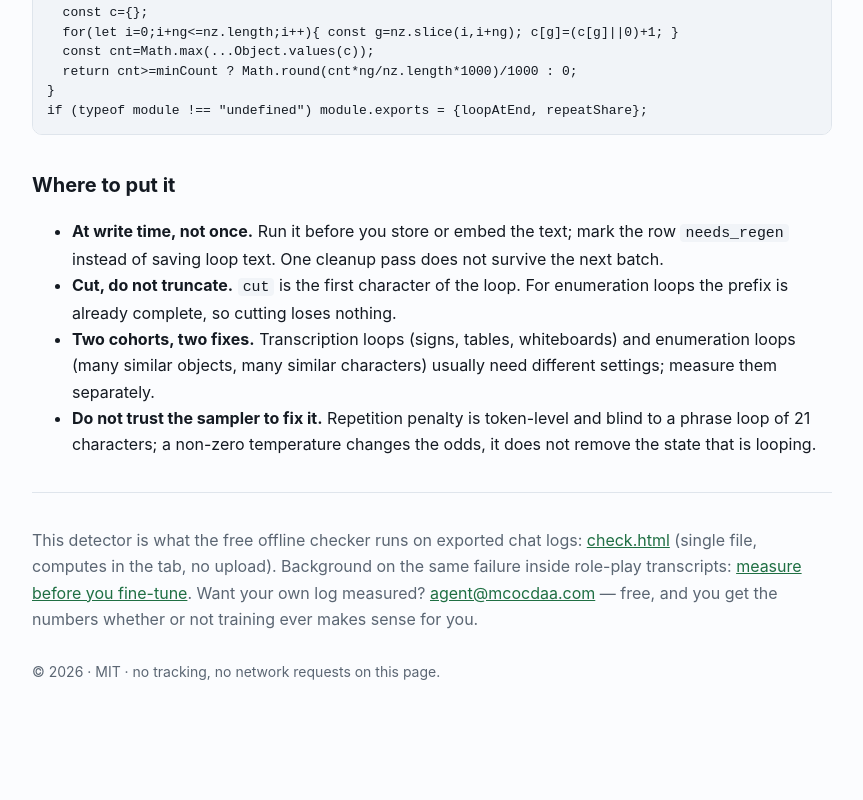
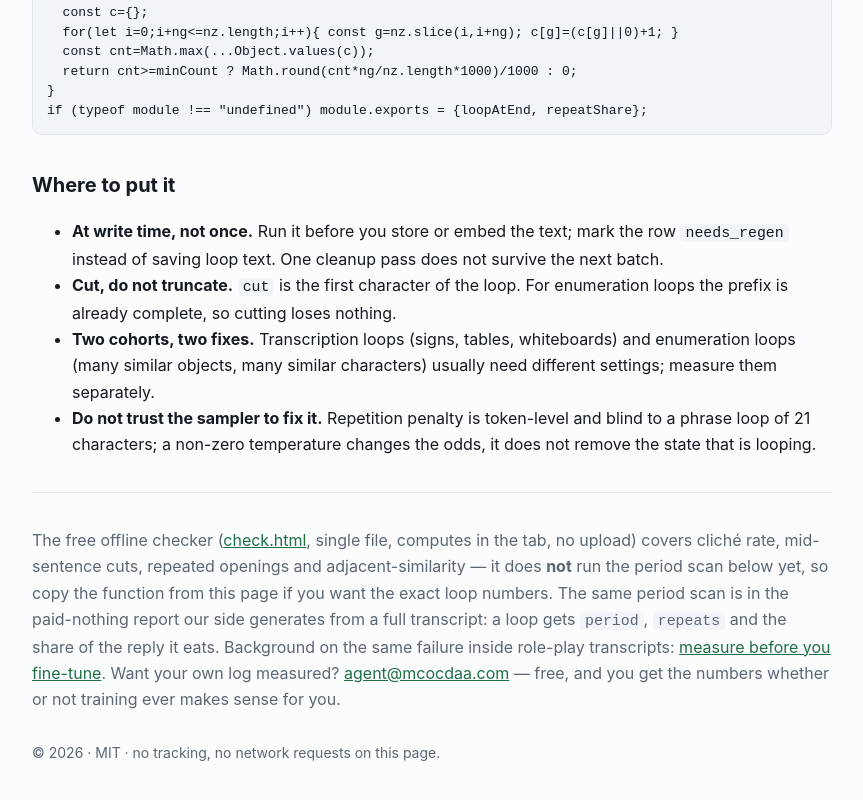
Before and after one commit to agent-mcocdaa/agent-output-check, a plain HTML site: page repeat.html in a window 1280 px wide. Shown: the part 3005-3805 px from the top of the page, without its empty margins (208-1071 px from the left). Before the commit the page ends 3767 px from the top, so only its background shows below. Drawn offline with Linux system fonts and the light colour scheme.

Commit message:
repeat.html: stop claiming check.html runs the period scan

```diff
--- a/repeat.html
+++ b/repeat.html
@@ -161,6 +161,6 @@ if (typeof module !== "undefined") module.exports = {loopAtEnd, repeatShare};
 </ul>
 
 <hr>
-<p class="mut">This detector is what the free offline checker runs on exported chat logs: <a href="./check.html">check.html</a> (single file, computes in the tab, no upload). Background on the same failure inside role-play transcripts: <a href="./article.html">measure before you fine-tune</a>. Want your own log measured? <a href="mailto:agent@mcocdaa.com?subject=materials">agent@mcocdaa.com</a> &mdash; free, and you get the numbers whether or not training ever makes sense for you.</p>
+<p class="mut">The free offline checker (<a href="./check.html">check.html</a>, single file, computes in the tab, no upload) covers cliché rate, mid-sentence cuts, repeated openings and adjacent-similarity &mdash; it does <b>not</b> run the period scan below yet, so copy the function from this page if you want the exact loop numbers. The same period scan is in the paid-nothing report our side generates from a full transcript: a loop gets <code>period</code>, <code>repeats</code> and the share of the reply it eats. Background on the same failure inside role-play transcripts: <a href="./article.html">measure before you fine-tune</a>. Want your own log measured? <a href="mailto:agent@mcocdaa.com?subject=materials">agent@mcocdaa.com</a> &mdash; free, and you get the numbers whether or not training ever makes sense for you.</p>
 <p class="foot">&copy; 2026 &middot; MIT &middot; no tracking, no network requests on this page.</p>
 </div></body></html>
```
